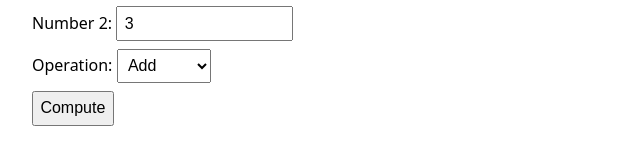
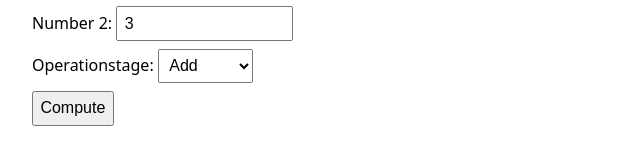
Before and after one commit to jmiguelcheq/calculator-demo-jenkins, a plain HTML site: page docs-staging/index.html in a window 1280 px wide. Shown: the part 192-336 px from the top of the page, without its empty margins (0-640 px from the left). Drawn offline with Linux system fonts and the light colour scheme.

Commit message:
[skip ci] Deploy STAGING (docs-staging) from build #36

```diff
--- a/docs-staging/index.html
+++ b/docs-staging/index.html
@@ -19,7 +19,7 @@
     <div class="row"><label>Number 1: <input id="a" type="number" value="2" step="any"></label></div>
     <div class="row"><label>Number 2: <input id="b" type="number" value="3" step="any"></label></div>
     <div class="row">
-      <label>Operation:
+      <label>Operationstage:
         <select id="op">
           <option value="add" selected>Add</option>
           <option value="sub">Subtract</option>
```
